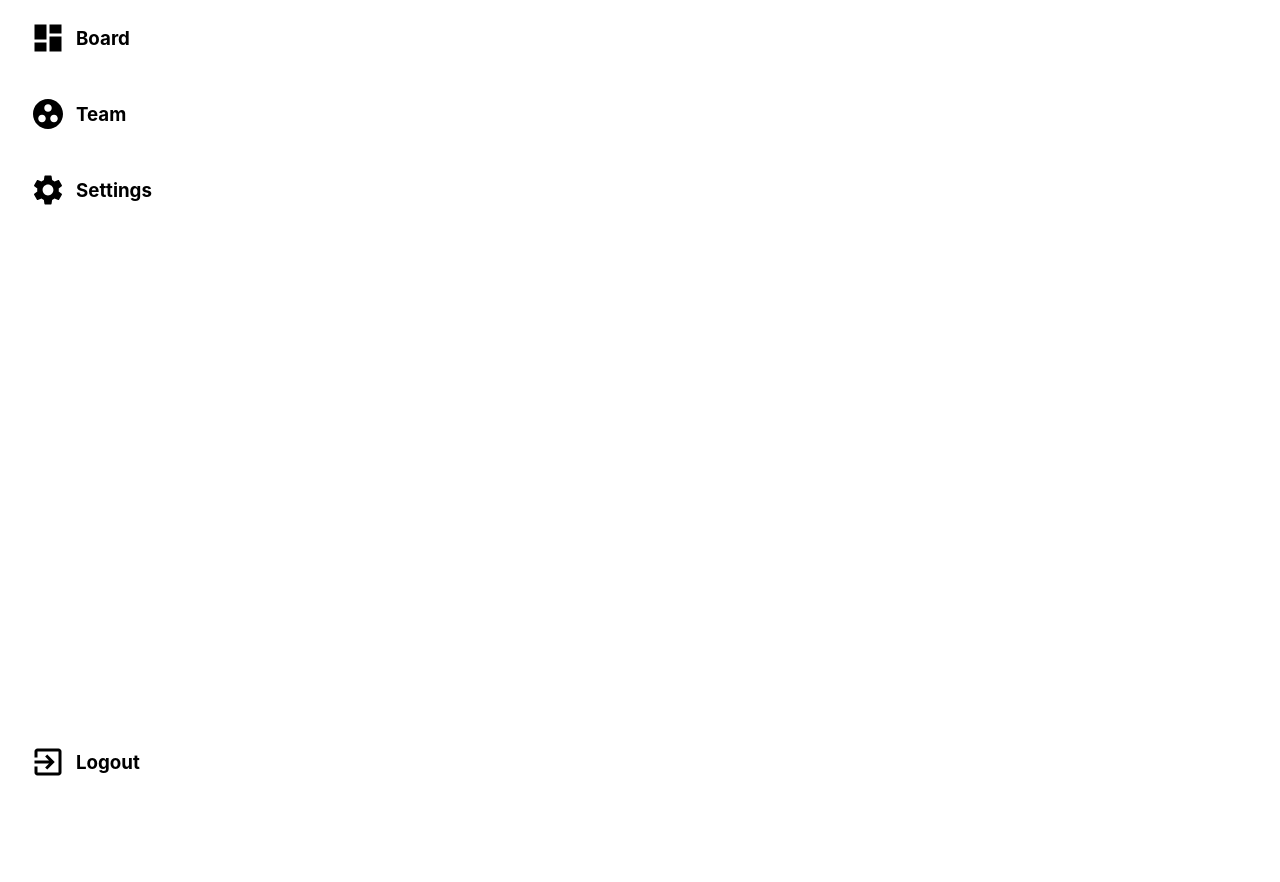
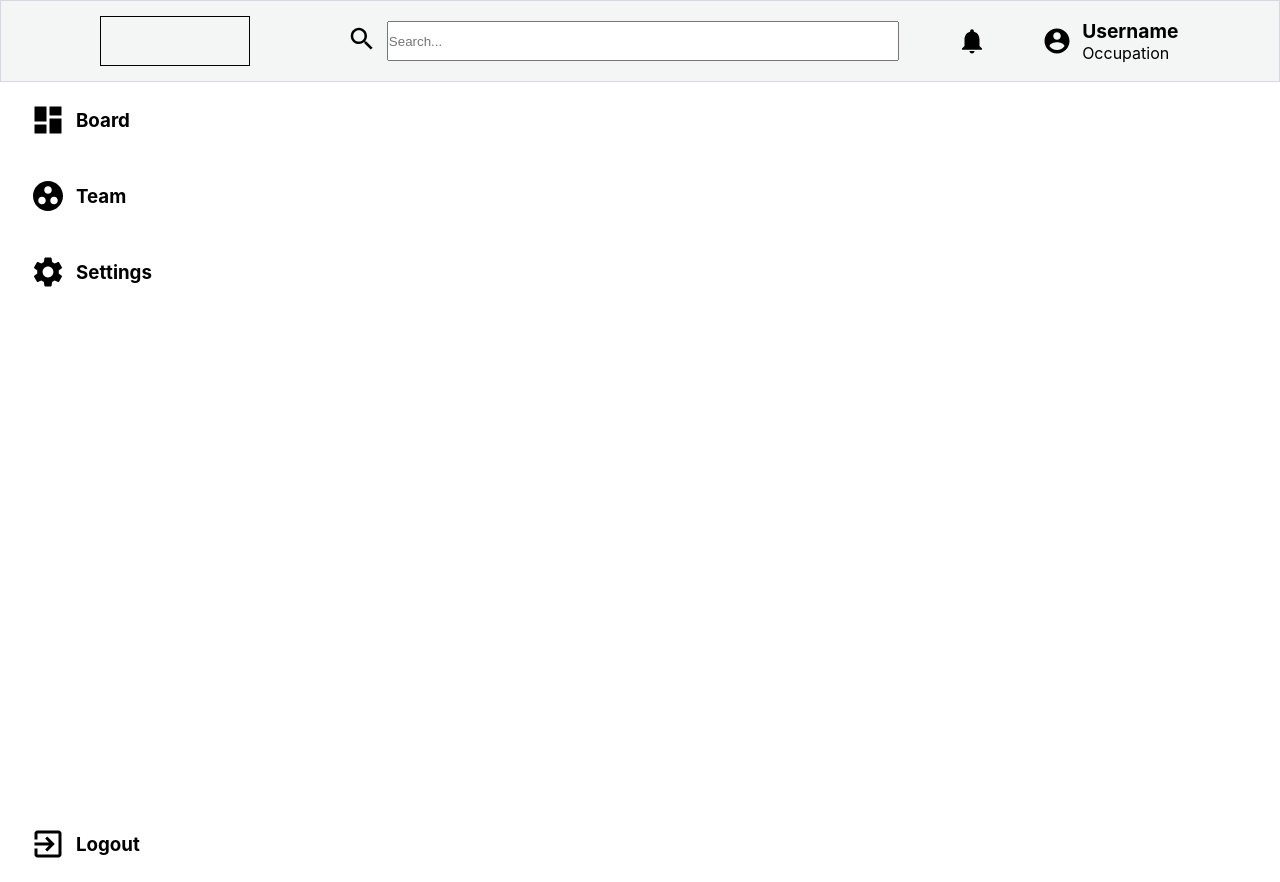
Before and after one commit to suhlimakz/issue-tracker, a React (Create React App) app in the folder react-front/: page / in a window 1280 px wide. Before the commit the page ends 800 px from the top, so only its background shows below. Built offline with nearby package versions, Linux system fonts and the light colour scheme.

Commit message:
Class name alterations

```diff
--- a/react-front/src/App.css
+++ b/react-front/src/App.css
@@ -5,6 +5,8 @@
 }
 
 .App{
-  width: 100vw;
-  height: 100vh;
+  /* width: 100vw;
+  height: 100vh; */
+  /* display: flex;
+  flex-direction: column; */
 }
--- a/react-front/src/App.js
+++ b/react-front/src/App.js
@@ -6,7 +6,7 @@ import Menu from './components/menu';
 function App() {
   return (
     <div className="App">
-      {/* <Header /> */}
+      <Header />
       <Menu />
     </div>
   );
--- a/react-front/src/components/header/index.css
+++ b/react-front/src/components/header/index.css
@@ -24,7 +24,7 @@ html{
   grid-template-columns: 1fr 3fr .2fr 1fr;
 }
 
-.logo--area{
+.logo-area{
   width: 100%;
   height: 100%;
   display: flex;
@@ -32,39 +32,39 @@ html{
   justify-content: center;
 }
 
-.logo--image {
+.logo-image {
   width: 150px;
   height: 50px;
   border: 1px solid #000;
 }
 
-.search--area{
+.search-area{
   display: flex;
   flex-direction: row;
   align-items: center;
   justify-content: center;
 }
 
-.search--area > input {
+.search-area > input {
   height: 40px;
   width: 40vw;
 }
 
-.notification--area{
+.notification-area{
   display: flex;
   flex-direction: row;
   align-items: center;
   justify-content: center;
 }
 
-.user--area{
+.user-area{
   display: flex;
   flex-direction: row;
   align-items: center;
   justify-content: center;
 }
 
-.user--name{
+.user-name{
   font-size: clamp( .5rem, 1.5vw, 1.2rem );
 }
 
--- a/react-front/src/components/header/index.js
+++ b/react-front/src/components/header/index.js
@@ -8,26 +8,26 @@ function Header() {
   return(
     <header className="Header">
       <div className="header-container" >
-        <div className="logo--area">
-          <div className="logo--image"></div>
+        <div className="logo-area">
+          <div className="logo-image"></div>
         </div>
 
-        <div className="search--area">
-          <div className="search--icon">
+        <div className="search-area">
+          <div className="search-icon">
             <SearchIcon className="icon" style={{ fontSize: 30 }} />
           </div>
           <input type="text" placeholder="Search..."/>
         </div>
 
-        <div className="notification--area">
+        <div className="notification-area">
           <NotificationsIcon style={{ fontSize: 30 }} />
         </div>
 
-        <div className="user--area">
+        <div className="user-area">
             <AccountCircleIcon className="icon" style={{ fontSize: 30 }} />
-          <div className="identify--user">
-            <h1 className="user--name">Username</h1>
-            <p className="user--occupation">Occupation</p>
+          <div className="identify-user">
+            <h1 className="user-name">Username</h1>
+            <p className="user-occupation">Occupation</p>
           </div>
         </div>
       </div>
```
